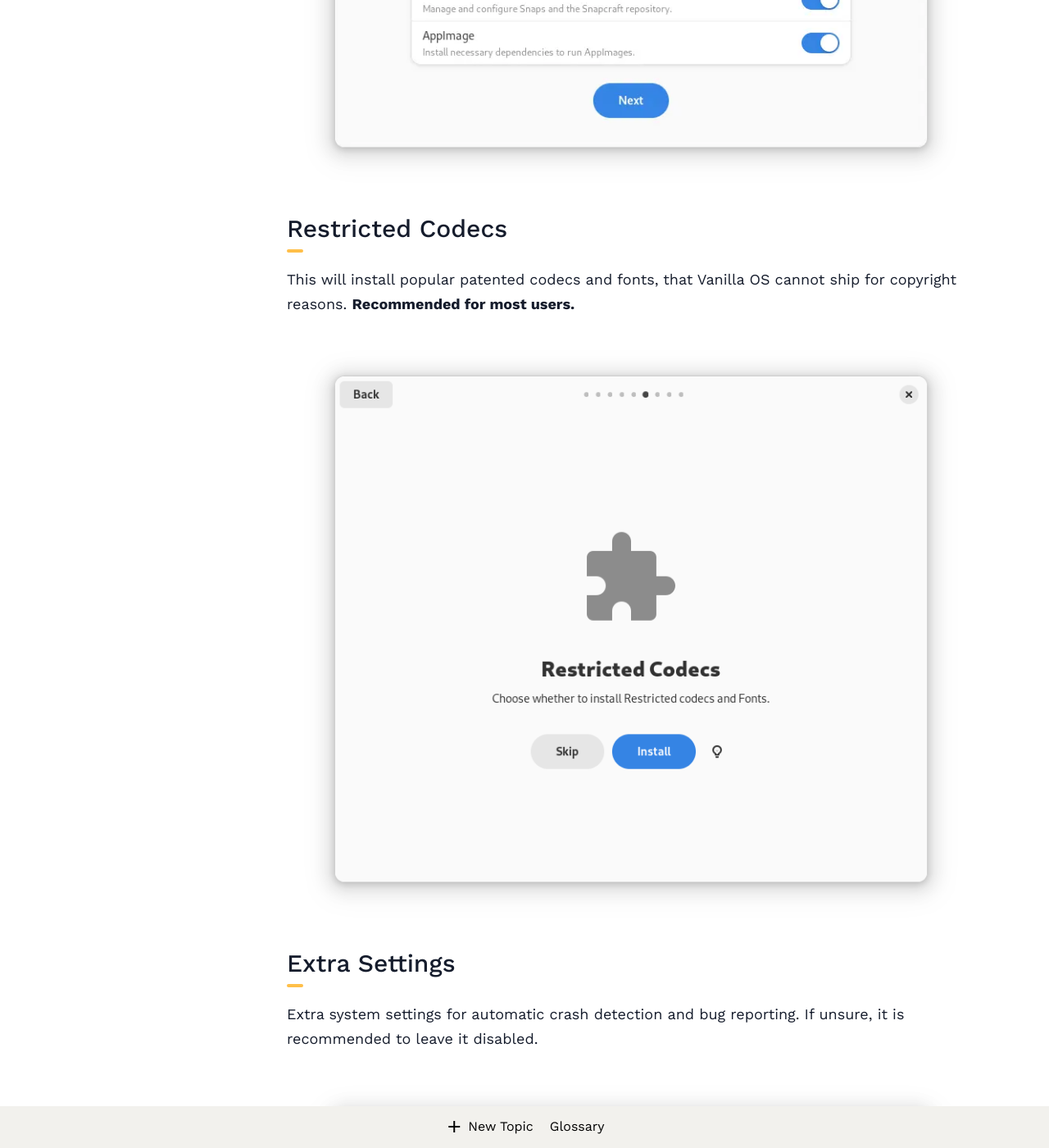
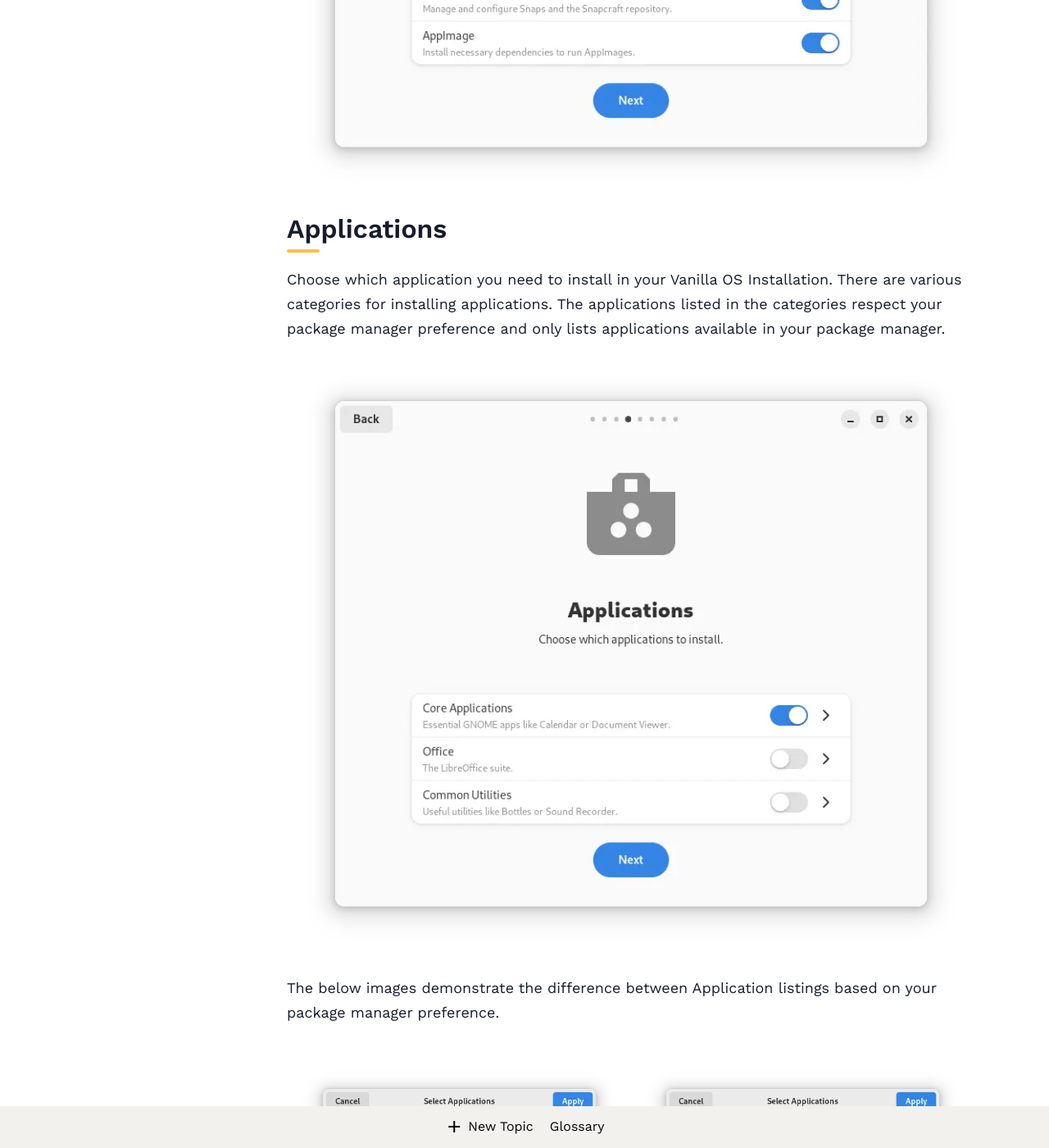
Before and after one commit to Vanilla-OS/handbook, a Jekyll site: the page built from _posts/2022-11-18-first-setup.md, in a window 1280 px wide and 1400 px high, scrolled down 2805 px. Shown: the whole window at 82% size. Built offline with Jekyll 4.4.1, drawn with Linux system fonts in a browser that asks for light colours; nearby versions of some CDN libraries; a style sheet for code colours, icons or effects is not loaded; some of the changed text lies outside the part shown.

Commit message:
first-setup: add Install Applications section
Signed-off-by: K.B.Dharun Krishna <kbdharunkrishna@gmail.com>

```diff
--- a/_posts/2022-11-18-first-setup.md
+++ b/_posts/2022-11-18-first-setup.md
@@ -32,6 +32,20 @@ Choose your preferred package managers. These are the ways you will be able to i
 
 ![Package Manager](/assets/uploads/first-setup-package-manager.webp)
 
+## Applications
+
+Choose which application you need to install in your Vanilla OS Installation. There are various categories for installing applications. The applications listed in the categories respect your package manager preference and only lists applications available in your package manager.
+
+![Install Applications](/assets/uploads/first-setup-applications.webp)
+
+The below images demonstrate the difference between Application listings based on your package manager preference.
+
+| ![Install Core Applications Flatpak](/assets/uploads/first-setup-applications-flatpak-core.webp) | ![Install Core Applications Snap](/assets/uploads/first-setup-applications-snap-core.webp) |
+|:---:|:---:|
+| **Core Applications - Flatpak** | **Core Applications - Snap** |
+
+<br>
+
 ### Restricted Codecs
 
 This will install popular patented codecs and fonts, that Vanilla OS cannot ship for copyright reasons. **Recommended for most users.**
```
Also changed, not shown: assets/uploads/first-setup-applications.webp.
